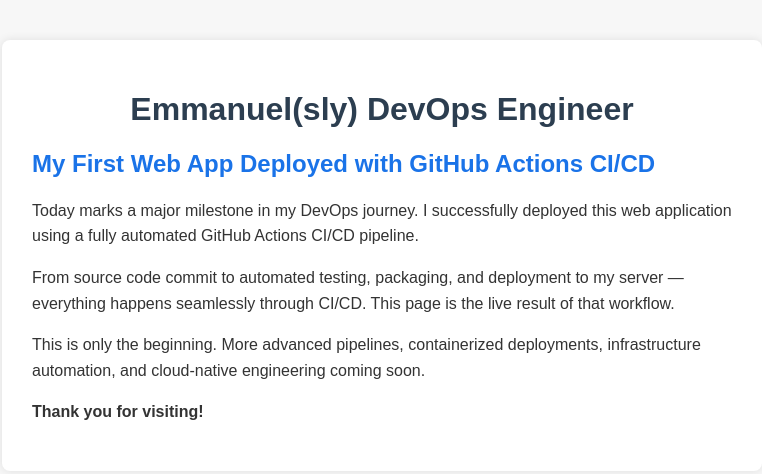
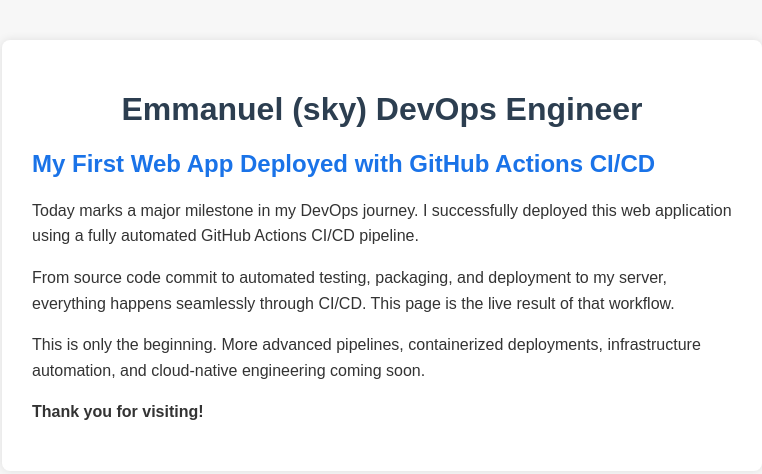
Before and after one commit to cloudlumanex/Actions-Git, a website: page index.html in a window 1280 px wide. Shown: the whole page, without its empty margins (258-1020 px from the left). Drawn offline with Linux system fonts and the light colour scheme.

Commit message:
Correct name from 'sly' to 'sky' in heading

```diff
--- a/index.html
+++ b/index.html
@@ -31,7 +31,7 @@
   </head>
   <body>
     <div class="container">
-      <h1>Emmanuel(sly) DevOps Engineer</h1>
+      <h1>Emmanuel (sky) DevOps Engineer</h1>
       <h2>My First Web App Deployed with GitHub Actions CI/CD</h2>
       <p>
         Today marks a major milestone in my DevOps journey. I successfully deployed this web
@@ -40,7 +40,7 @@
 
       <p>
         From source code commit to automated testing, packaging, and deployment to my
-        server — everything happens seamlessly through CI/CD. This page is the live
+        server, everything happens seamlessly through CI/CD. This page is the live
         result of that workflow.
       </p>
 
```
